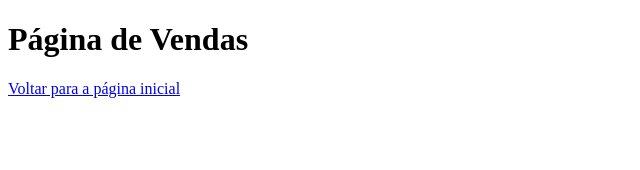
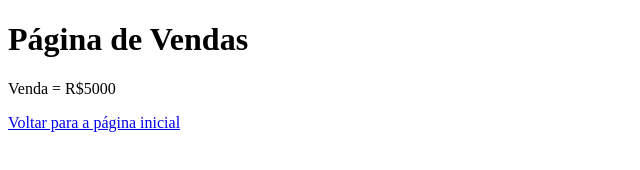
Before and after one commit to thiagofrasao/aulagithub, a plain HTML site: page vendas.html in a window 1280 px wide. Shown: the whole page, without its empty margins (0-640 px from the left). Drawn offline with Linux system fonts and the light colour scheme.

Commit message:
Acrescentado valor das vendas

```diff
--- a/vendas.html
+++ b/vendas.html
@@ -8,6 +8,7 @@
 </head>
 <body>
     <h1>Página de Vendas</h1>
+    <p>Venda = R$5000</p>
     <a href="index.html">Voltar para a página inicial</a>
 </body>
 </html>
```
